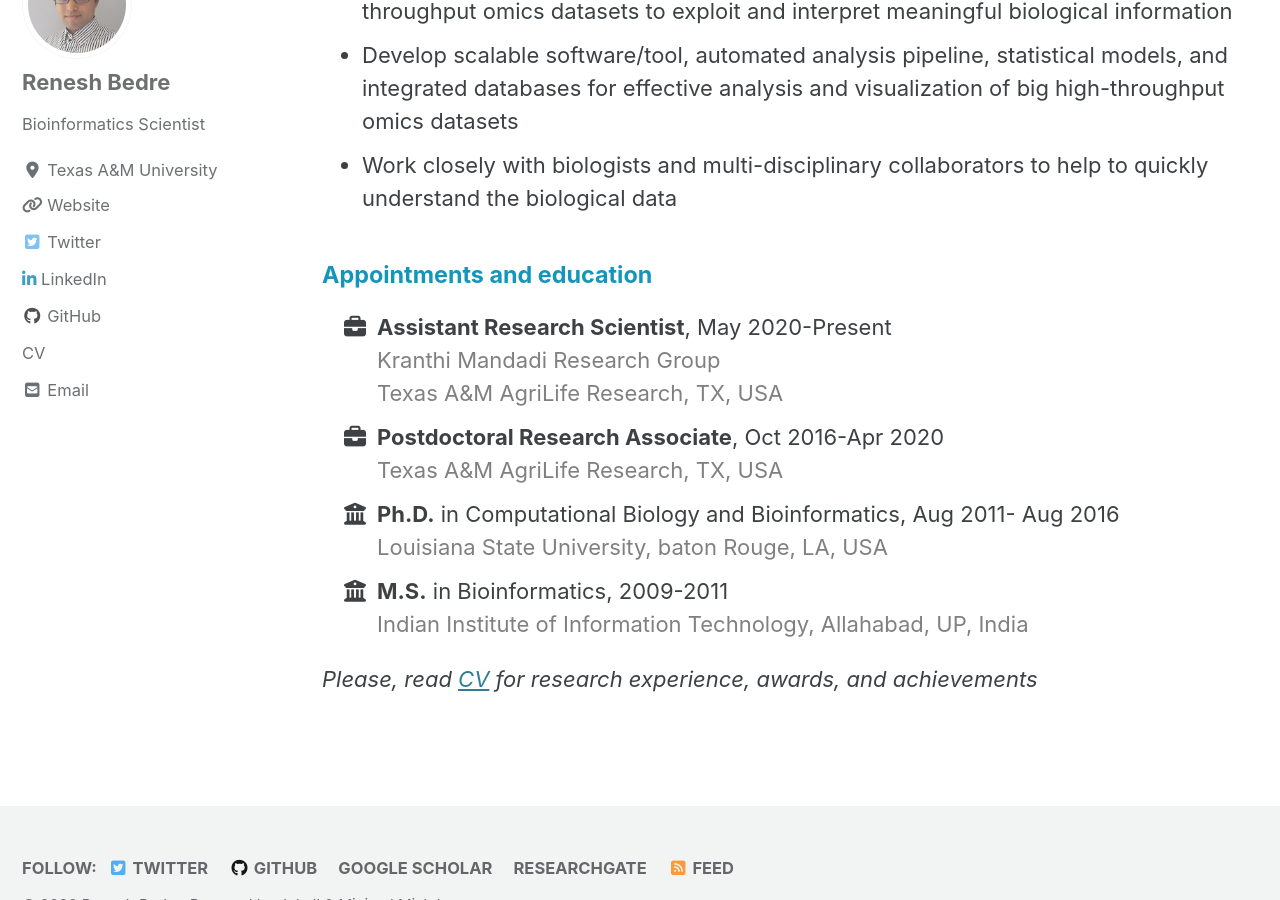
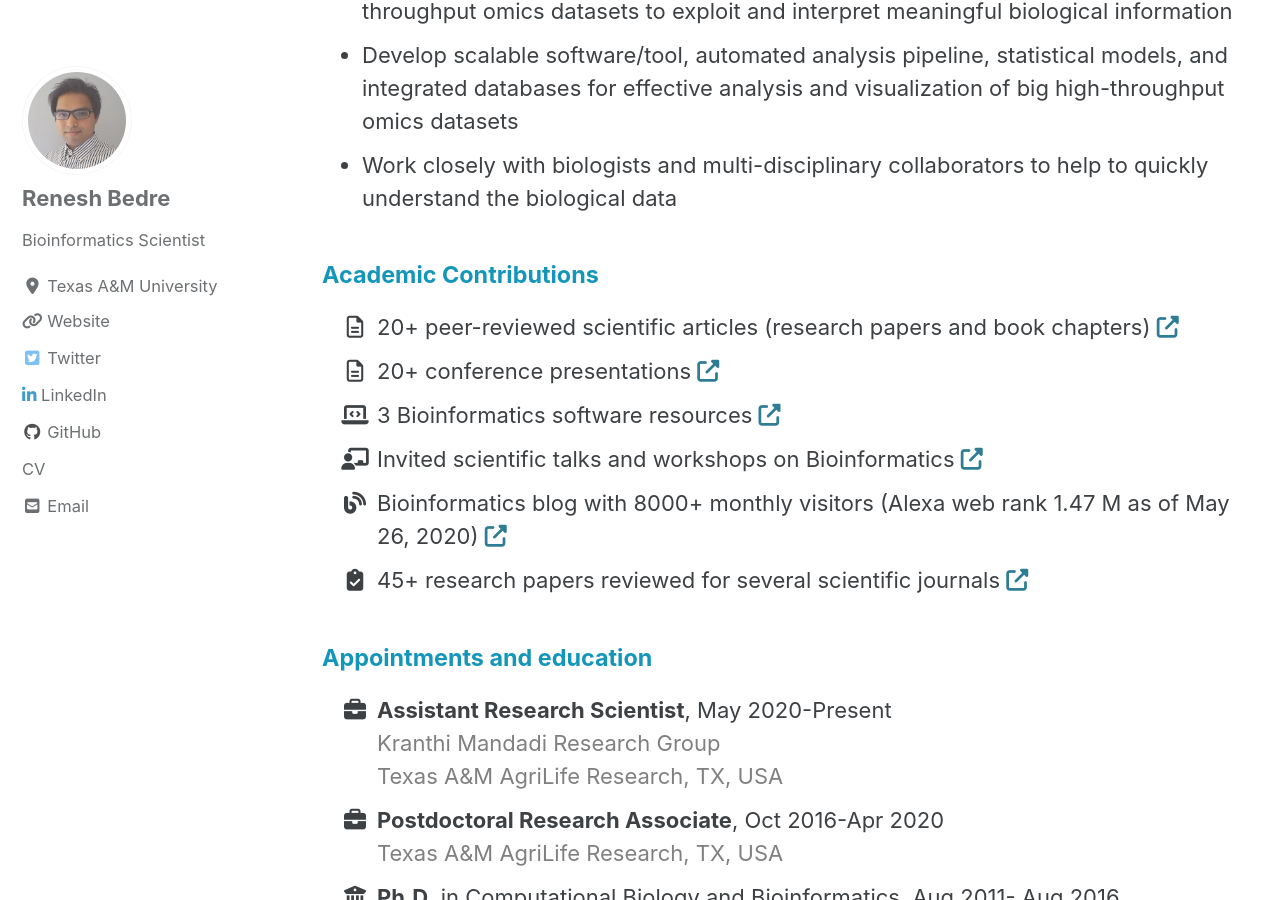
Before and after one commit to reneshbedre/reneshbedre.github.io, a Jekyll site: the page built from _pages/home.html, in a window 1280 px wide and 900 px high, scrolled down 1113 px. Built offline with Jekyll 4.4.1, drawn with Linux system fonts in a browser that asks for light colours; cached includes are drawn as plain includes; nearby versions of some CDN libraries; a style sheet for code colours, icons or effects is not loaded.

Commit message:
academic contributions added

```diff
--- a/_pages/home.html
+++ b/_pages/home.html
@@ -40,6 +40,21 @@ permalink: /about/
                     biological data</li>
     </ul>
 
+<h4 style="color:#1496BB">Academic Contributions</h4>
+ <ul class="fa-ul">
+    <li><span class="fa-li"><i class="far fa-file-alt"></i></span> 20+ peer-reviewed scientific articles (research papers and
+        book chapters) <a href="https://reneshbedre.github.io/pub/" target="_blank"><i class="fas fa-external-link-alt"></i></a></li>
+    <li><span class="fa-li"><i class="far fa-file-alt"></i></span> 20+ conference presentations
+        <a href="https://reneshbedre.github.io/pub/" target="_blank"><i class="fas fa-external-link-alt"></i></a></li>
+    <li><span class="fa-li"><i class="fas fa-laptop-code"></i></i></span> 3 Bioinformatics software resources
+        <a href="https://reneshbedre.github.io/res/" target="_blank"><i class="fas fa-external-link-alt"></i></a></li></li>
+    <li><span class="fa-li"><i class="fas fa-chalkboard-teacher"></i></span> Invited scientific talks and workshops
+        on Bioinformatics <a href="https://reneshbedre.github.io/news/" target="_blank"><i class="fas fa-external-link-alt"></i></a></li></li>
+    <li><span class="fa-li"><i class="fas fa-blog"></i></span> Bioinformatics blog with 8000+ monthly visitors
+        (Alexa web rank 1.47 M as of May 26, 2020) <a href="https://reneshbedre.github.io/blog/" target="_blank"><i class="fas fa-external-link-alt"></i></a></li></li>
+    <li><span class="fa-li"><i class="fas fa-clipboard-check"></i></span> 45+ research papers reviewed for several scientific journals
+        <a href="https://publons.com/researcher/1282617/renesh-bedre/" target="_blank"><i class="fas fa-external-link-alt"></i></a></li></li>
+ </ul>
 
 <h4 style="color:#1496BB">Appointments and education</h4>
   <ul class="fa-ul">
```
Also changed, not shown: _layouts/home.html (+15 -0 lines).
